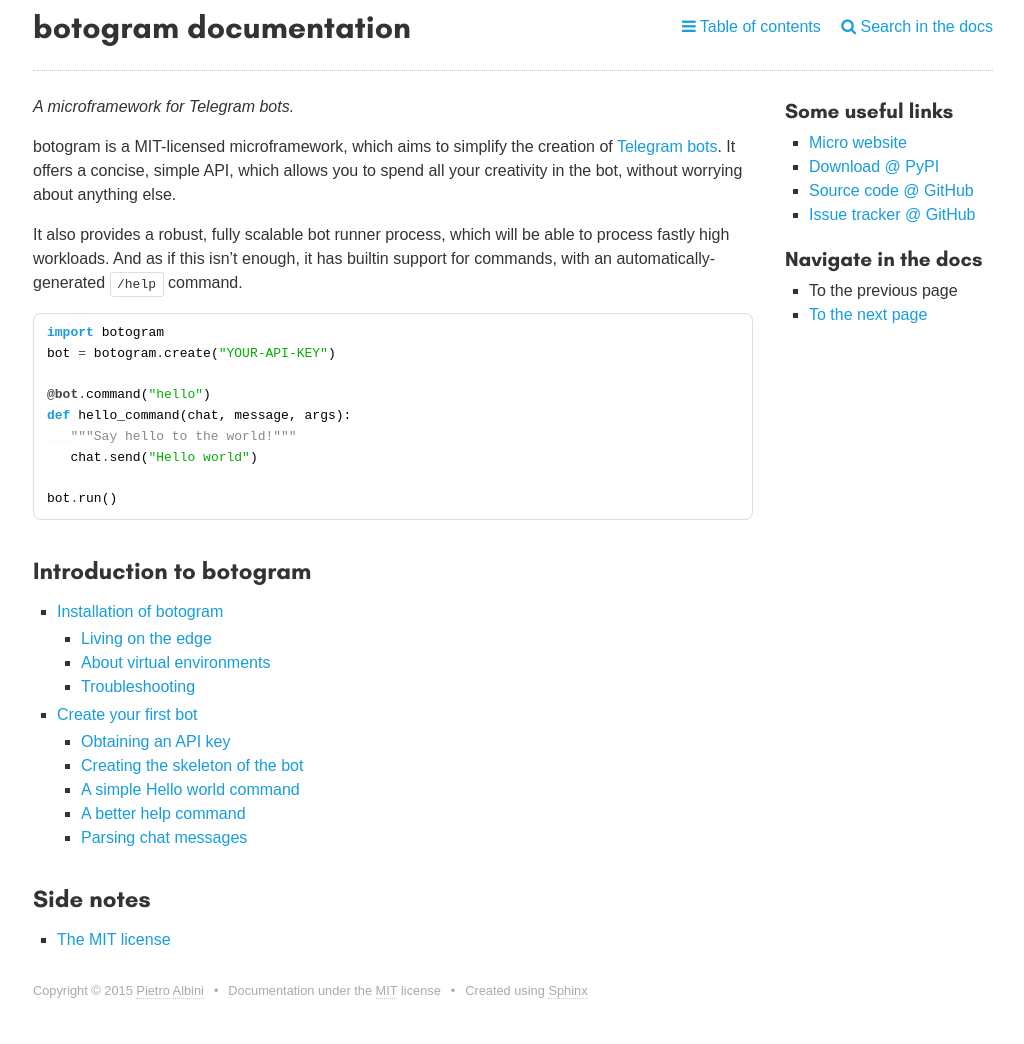
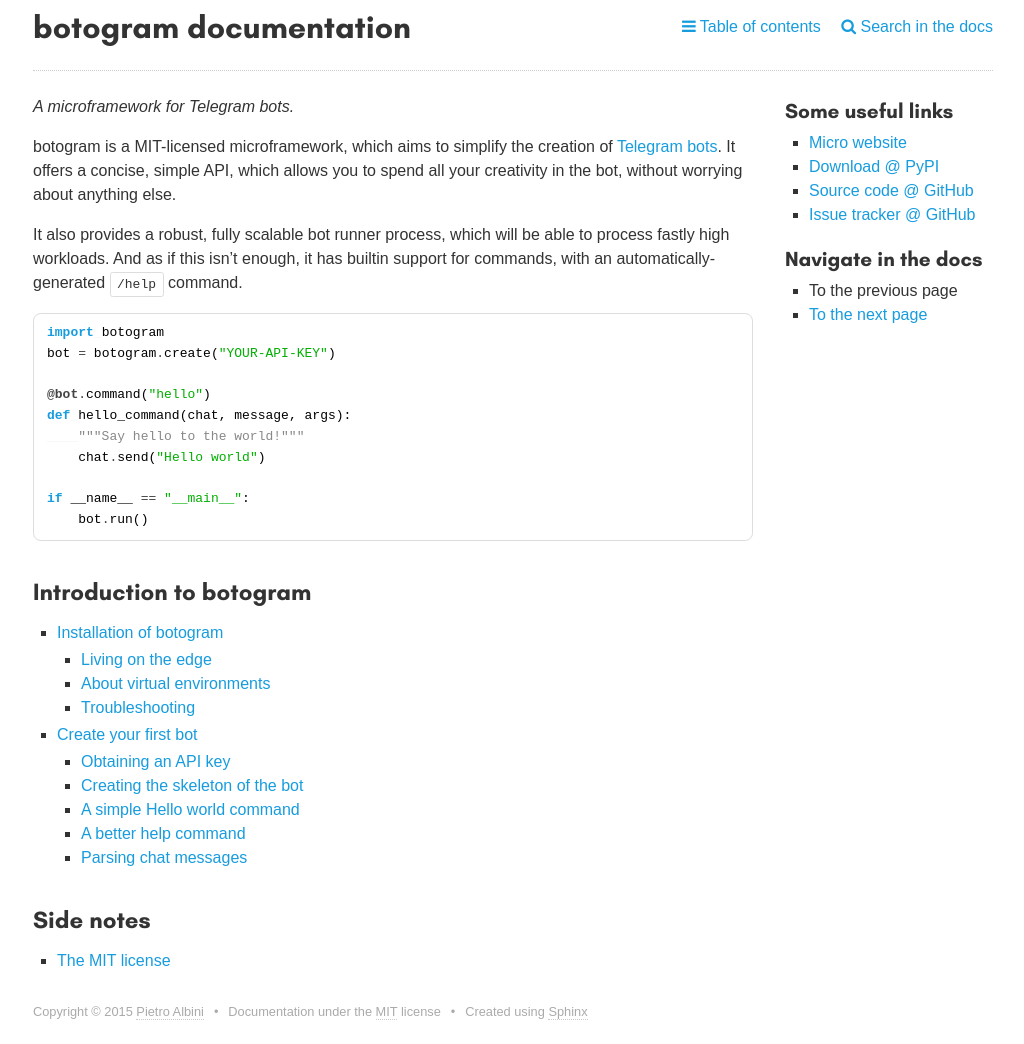
Before and after one commit to python-botogram/botogram, a Sphinx documentation site: the page built from docs/index.rst, in a window 1280 px wide. Shown: the whole page, without its empty margins (127-1151 px from the left). Built offline with Sphinx 7.4.7, drawn with Linux system fonts in a browser that asks for light colours.

Commit message:
Updated code examples

```diff
--- a/docs/index.rst
+++ b/docs/index.rst
@@ -23,10 +23,11 @@
 
    @bot.command("hello")
    def hello_command(chat, message, args):
-      """Say hello to the world!"""
-      chat.send("Hello world")
+       """Say hello to the world!"""
+       chat.send("Hello world")
 
-   bot.run()
+   if __name__ == "__main__":
+       bot.run()
 
 ========================
 Introduction to botogram
--- a/docs/tutorial/better-help.rst
+++ b/docs/tutorial/better-help.rst
@@ -89,4 +89,5 @@
        """
        chat.send("Hello world")
 
-   bot.run()
+   if __name__ == "__main__":
+       bot.run()
--- a/docs/tutorial/chat-messages.rst
+++ b/docs/tutorial/chat-messages.rst
@@ -62,7 +62,7 @@
 
    @bot.message_contains("botogram")
    def send_botogram_link(chat, message):
-      chat.send("https://github.com/pietroalbini/botogram")
+       chat.send("https://github.com/pietroalbini/botogram")
 
 Perfect, you can now try to execute the bot an send to it the word "botogram":
 you should receive that link!
@@ -186,7 +186,8 @@
        if requests.head(url).status_code != 404:
            chat.send(url)
 
-   bot.run()
+   if __name__ == "__main__":
+       bot.run()
 
 .. _Regular Expression HOWTO: https://docs.python.org/3/howto/regex.html
 .. _requests: http://docs.python-requests.org
--- a/docs/tutorial/hello-world.rst
+++ b/docs/tutorial/hello-world.rst
@@ -64,4 +64,5 @@
    def hello_command(chat, message, args):
        chat.send("Hello world")
 
-   bot.run()
+   if __name__ == "__main__":
+       bot.run()
--- a/docs/tutorial/skeleton.rst
+++ b/docs/tutorial/skeleton.rst
@@ -20,7 +20,8 @@
 
    bot = botogram.create("YOUR-API-KEY")
 
-   bot.run()
+   if __name__ == "__main__":
+      bot.run()
 
 The first line imports the botogram microframework, allowing you to use it in
 the program. The second one will create a brand new bot, with ``YOUR-API-KEY``
```
Also changed, not shown: README.md (+2 -1 lines).
